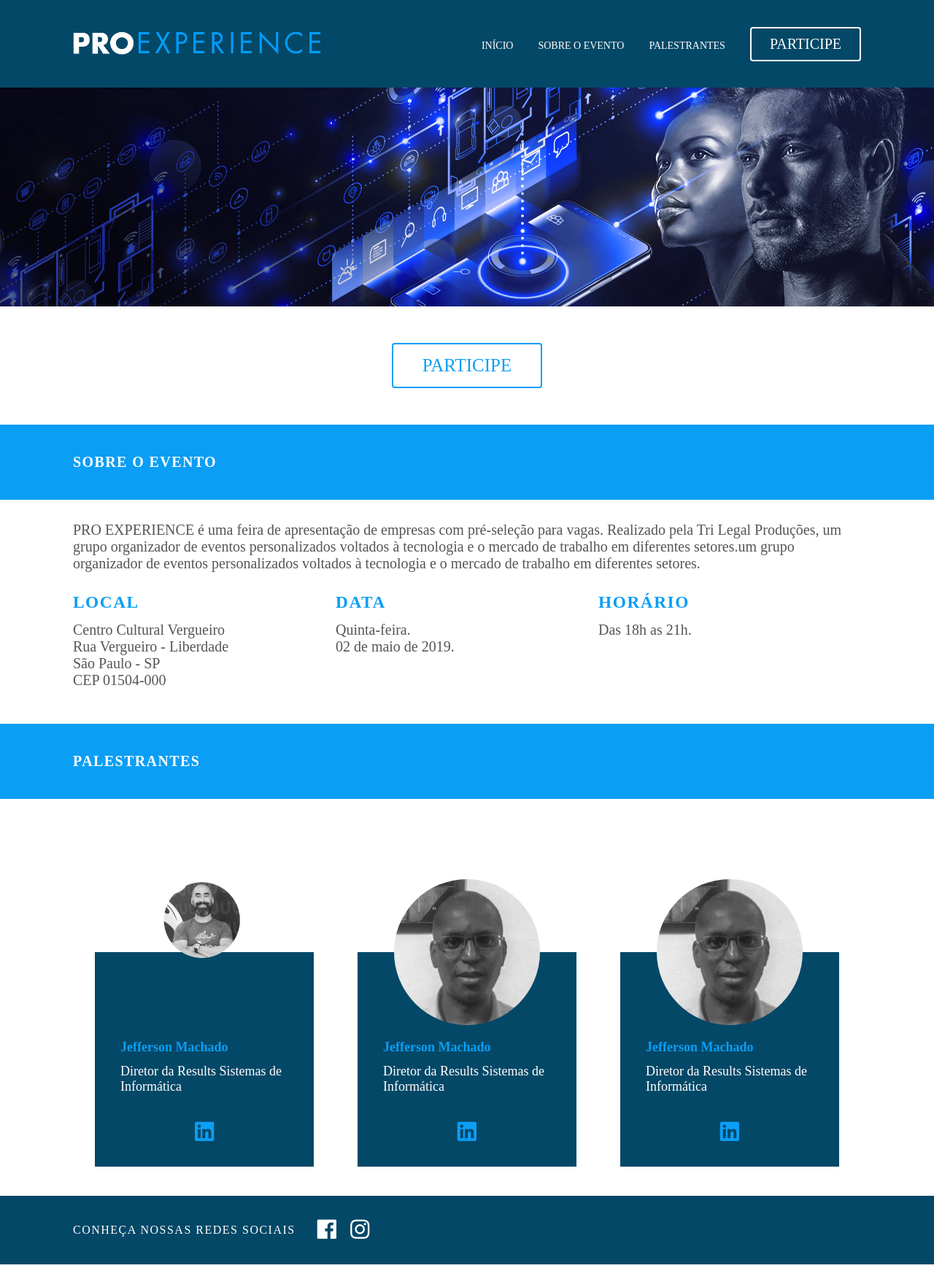
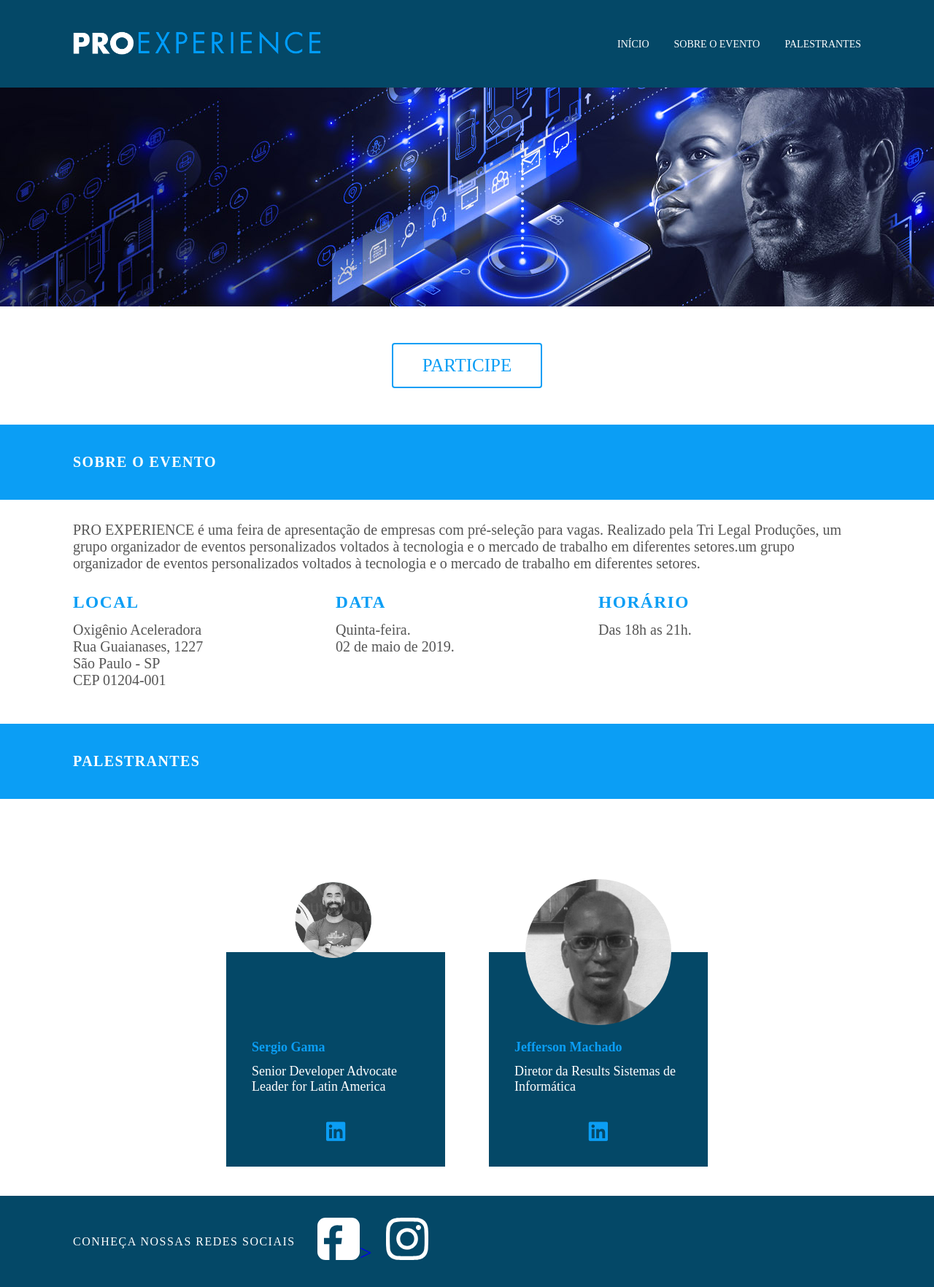
Before and after one commit to luanacherri/tri-legal, a plain HTML site: page public/index.html in a window 1280 px wide. Shown: the whole page at 73% size. Before the commit the page ends 1733 px from the top, so only its background shows below. Drawn offline with Linux system fonts and the light colour scheme.

Commit message:
Corrigido links e falhas

```diff
--- a/public/index.html
+++ b/public/index.html
@@ -17,22 +17,22 @@
 			<div class="menu">
 				<ul>
 					<li><a href="#">INÍCIO</a></li>
-					<li><a href="#">Sobre o evento</a></li>
-					<li><a href="#">Palestrantes</a></li>
-					<li class="btn white"><a href="#">Participe</a></li>
+					<li><a href="#about">Sobre o evento</a></li>
+					<li><a href="#palestrantes">Palestrantes</a></li>
+					<!-- <li class="btn white"><a href="#">Participe</a></li>  -->
 				</ul>
 			</div>
 		</div>
 	</header>
 	<main id="main">
-		<section id="banner">
+		<section id="banner" class="jumbotron jumbotron-fluid mb-0">
 			<div class="container">
 				<img src="" alt="" class="text">
 			</div>
 		</section>
 		<section id="cta">
 			<div class="container">
-				<div class="btn big"><a href="#">Participe</a></div>
+				<div class="btn big"><a href="https://www.sympla.com.br/pro-experience---a-evolucao-digital-x-o-seu-futuro-profissional__517196" target="blank">Participe</a></div>
 			</div>
 		</section>
 		<section id="about" class="section">
@@ -47,10 +47,10 @@
 					<div class="columns">
 						<div class="col">
 							<h3>LOCAL</h3>
-							<p>Centro Cultural Vergueiro
-								<br>Rua Vergueiro - Liberdade
+							<p>Oxigênio Aceleradora
+								<br>Rua Guaianases, 1227
 								<br>São Paulo - SP
-								<br>CEP 01504-000
+								<br>CEP 01204-001
 							</p>
 						</div>
 						<div class="col">
@@ -79,10 +79,10 @@
 						<div class="card">
 							<div class="card-image" style="background-image: url('assets/img/sergio.png');"></div>
 							<div class="card-content">
-								<h3>Jefferson Machado</h3>
-								<p>Diretor da Results Sistemas de Informática</p>
+								<h3>Sergio Gama</h3>
+								<p>Senior Developer Advocate Leader for Latin America</p>
 								<div class="socials">
-									<a href="#"><i class="fab fa-linkedin"></i></a>
+									<a href="https://www.linkedin.com/in/sergiogama/" target="blank"><i class="fab fa-linkedin"></i></a>
 								</div>
 							</div>
 						</div>
@@ -92,10 +92,11 @@
 								<h3>Jefferson Machado</h3>
 								<p>Diretor da Results Sistemas de Informática</p>
 								<div class="socials">
-									<a href="#"><i class="fab fa-linkedin"></i></a>
+									<a href="https://www.linkedin.com/in/jeffersonmachado/" target="blank"><i class="fab fa-linkedin"></i></a>
 								</div>
 							</div>
 						</div>
+						<!--
 						<div class="card">
 							<div class="card-image" style="background-image: url('assets/img/Jefferson.jpg');"></div>
 							<div class="card-content">
@@ -105,7 +106,7 @@
 									<a href="#"><i class="fab fa-linkedin"></i></a>
 								</div>
 							</div>
-						</div>
+						</div>-->
 					</div>
 				</div>
 			</div>
@@ -114,8 +115,8 @@
 			<div class="container">
 				<p>CONHEÇA NOSSAS REDES SOCIAIS</p>
 				<ul class="socials">
-					<li><i class="fab fa-facebook"></i></li>
-					<li><i class="fab fa-instagram"></i></li>
+					<li><a href="https://www.facebook.com/Experience_pro-2023035117998089/" target="blank"><img src="assets/img/icons/Facebook.png" alt="">></a></i></li>
+					<li><a href="https://www.instagram.com/experience_pro/" target="blank"><img src="assets/img/icons/Instagram.png" alt=""></li></a>
 				</ul>
 			</div>
 		</footer>
```
